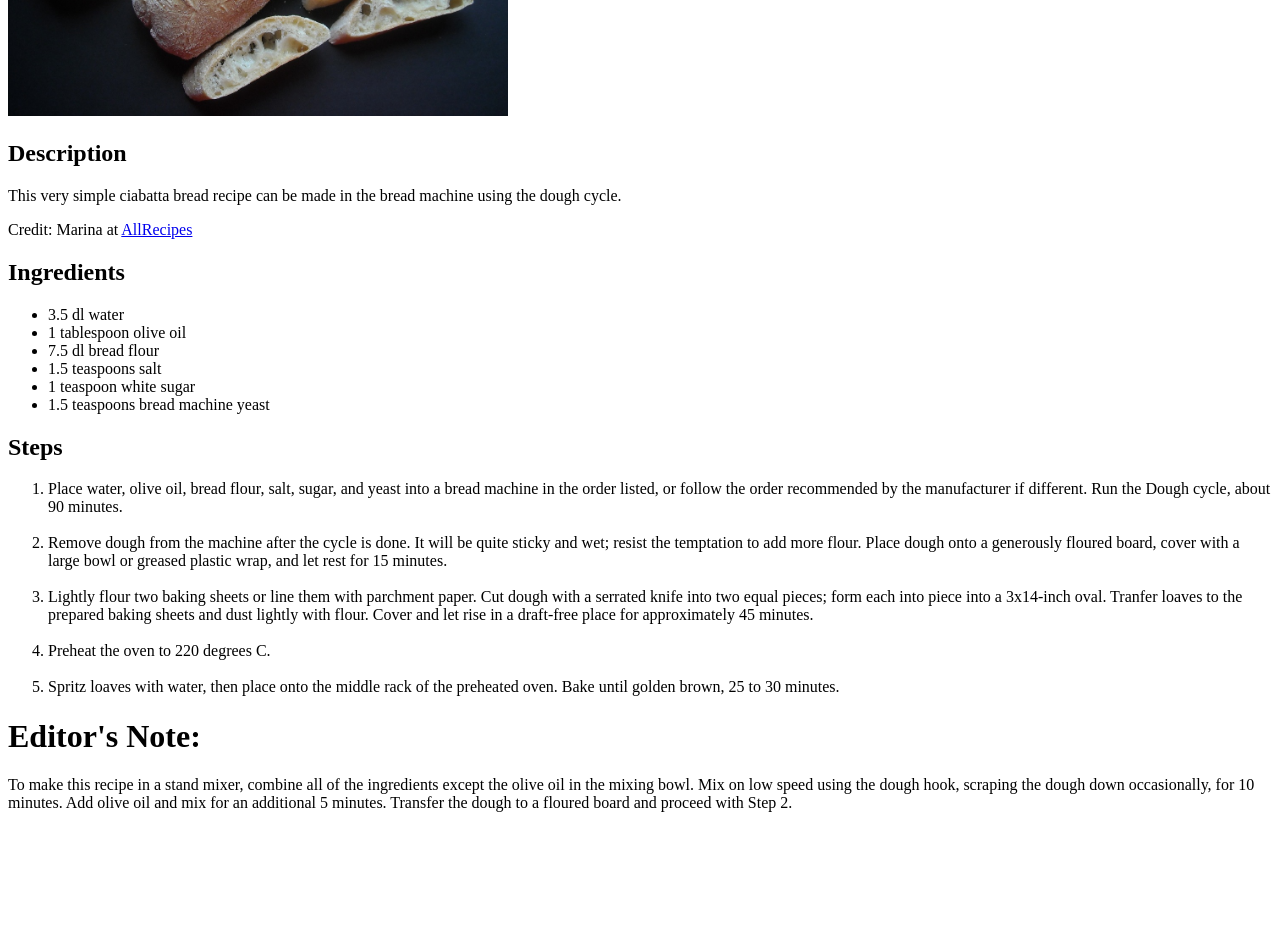
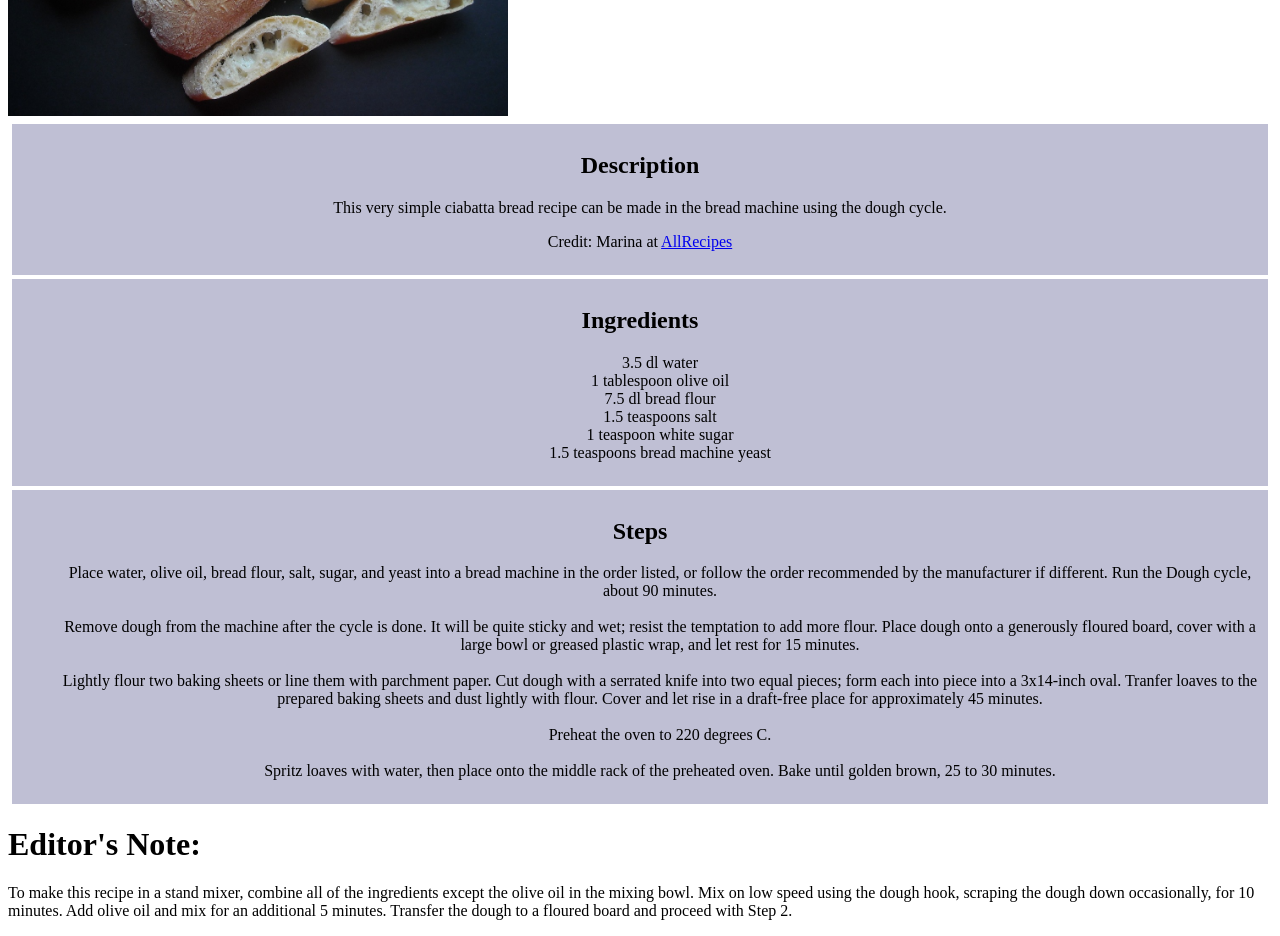
Before and after one commit to Flemsten/odin-recipes, a plain HTML site: page recipes/ciabatta.html in a window 1280 px wide. Shown: the part 420-1356 px from the top of the page. Before the commit the page ends 1248 px from the top, so only its background shows below. Drawn offline with Linux system fonts and the light colour scheme.

Commit message:
Add styles to the pages

```diff
--- a/recipes/ciabatta.html
+++ b/recipes/ciabatta.html
@@ -5,6 +5,7 @@
     <meta charset="UTF-8">
     <meta name="viewport" content="width=device-width, initial-scale=1.0">
     <title>Ciabatta</title>
+    <link rel="stylesheet" href="../styles.css">
 </head>
 
 <body>
@@ -14,11 +15,15 @@
     <h1>Ciabatta</h1>
     <img src="../img/ciabatta.jpg" width="500" alt="An image of ciabatta-bread">
 
+
+    <div description>
     <h2>Description</h2>
     <p>This very simple ciabatta bread recipe can be made in the bread machine using the dough cycle.</p>
     <p>Credit: Marina at <a href="https://www.allrecipes.com/recipe/15232/ciabatta-bread/">AllRecipes</a></p>
+    </div>
 
 
+    <div ingredients>
     <h2>Ingredients</h2>
         <ul>
             <li>3.5 dl water</li>
@@ -28,7 +33,10 @@
             <li>1 teaspoon white sugar</li>
             <li>1.5 teaspoons bread machine yeast</li>
         </ul>
+    </div>
 
+
+    <div steps>
     <h2>Steps</h2>
         <ol>
             <li>Place water, olive oil, bread flour, salt, sugar, and yeast into a bread machine in the order listed, or follow the order recommended by the manufacturer if different. Run the Dough cycle, about 90 minutes.</li>
@@ -41,6 +49,8 @@
         <br/>
             <li>Spritz loaves with water, then place onto the middle rack of the preheated oven. Bake until golden brown, 25 to 30 minutes.</li>
         </ol>
+        </div>
+
 
     <h1>Editor's Note:</h1>
         <p>
--- /dev/null
+++ b/styles.css
@@ -0,0 +1,16 @@
+
+div {
+    background-color: rgb(191, 191, 212);
+    padding: 8px;
+    margin: 4px;
+    text-align: center;
+}
+
+ul {
+    list-style-type: none;
+
+}
+
+ol {
+    list-style-type: none;
+}
```
Also changed, not shown: index.html (+5 -0 lines), recipes/garlic-chicken.html (+9 -1 lines), recipes/pizza-dough.html (+9 -0 lines).
